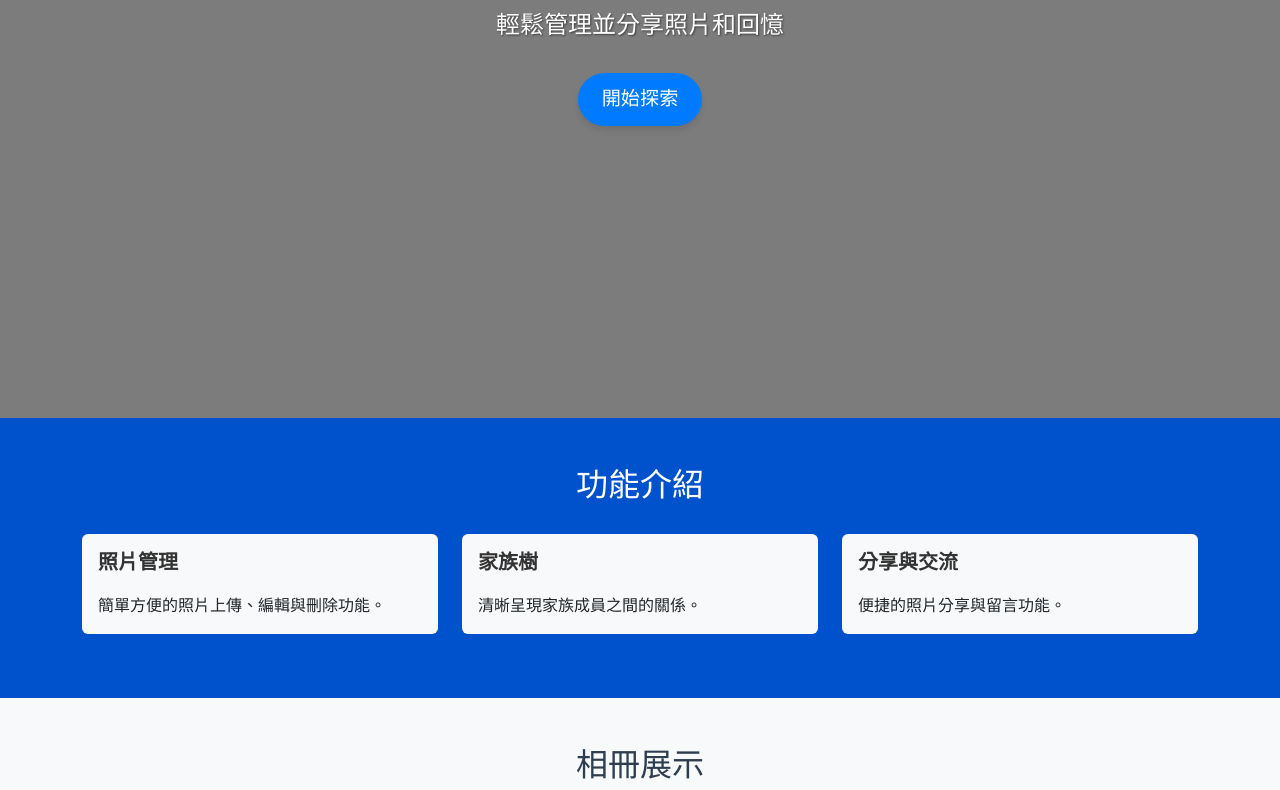
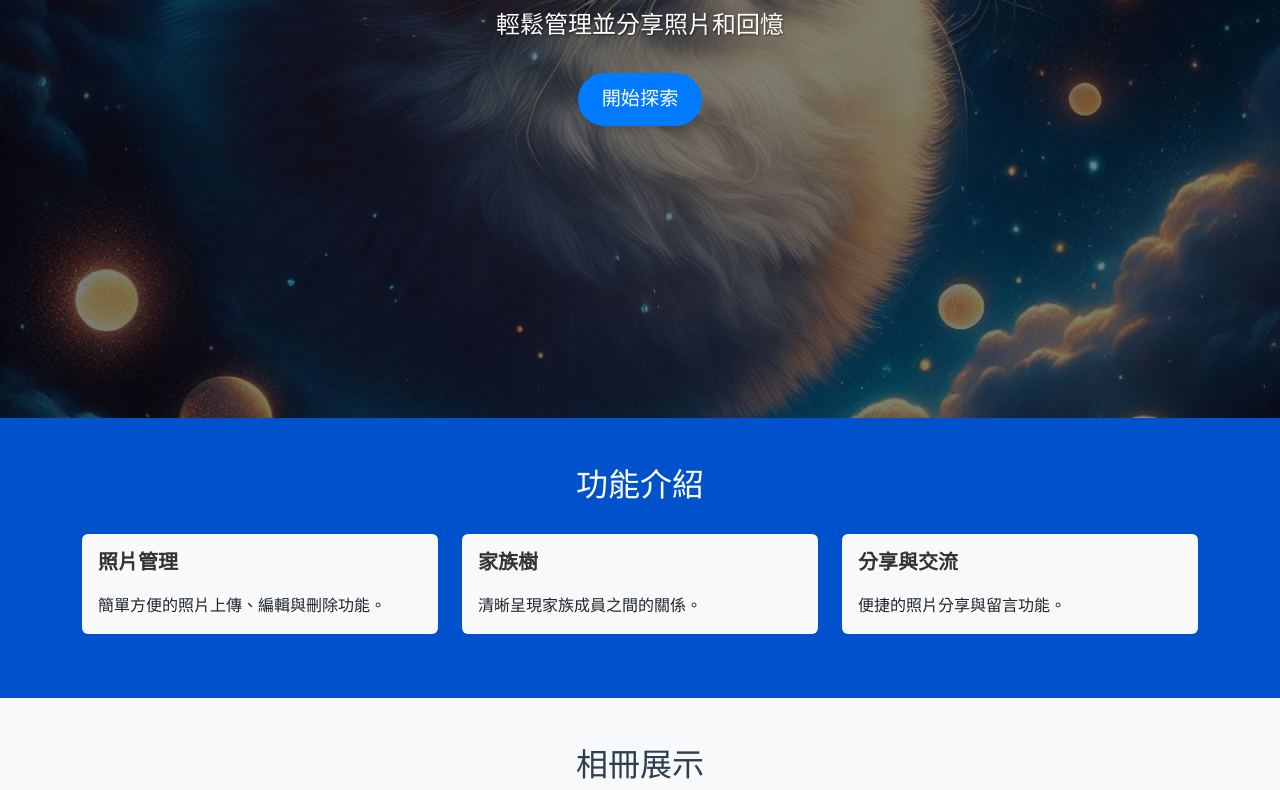
Before and after one commit to HeChengYao/SmartPhotoAlbumManagementSystem, a plain HTML site: page index.html in a window 1280 px wide. Shown: the part 438-1228 px from the top of the page. Drawn offline with nearby package versions, Linux system fonts and the light colour scheme.

Commit message:
section01再優化

```diff
--- a/CSS/styles.css
+++ b/CSS/styles.css
@@ -94,7 +94,7 @@ h2 {
 }
 
 #s01 {
-    background-image: linear-gradient(rgba(0, 0, 0, 0.5), rgba(0, 0, 0, 0.5)), url('path/to/your/background-image.jpg');
+    background-image: linear-gradient(rgba(0, 0, 0, 0.5), rgba(0, 0, 0, 0.5)), url(毛絨貓上太空.jpg);
     background-size: cover;
     background-position: center;
     background-attachment: fixed;
```
Also changed, not shown: CSS/毛絨貓上太空.jpg (added).
